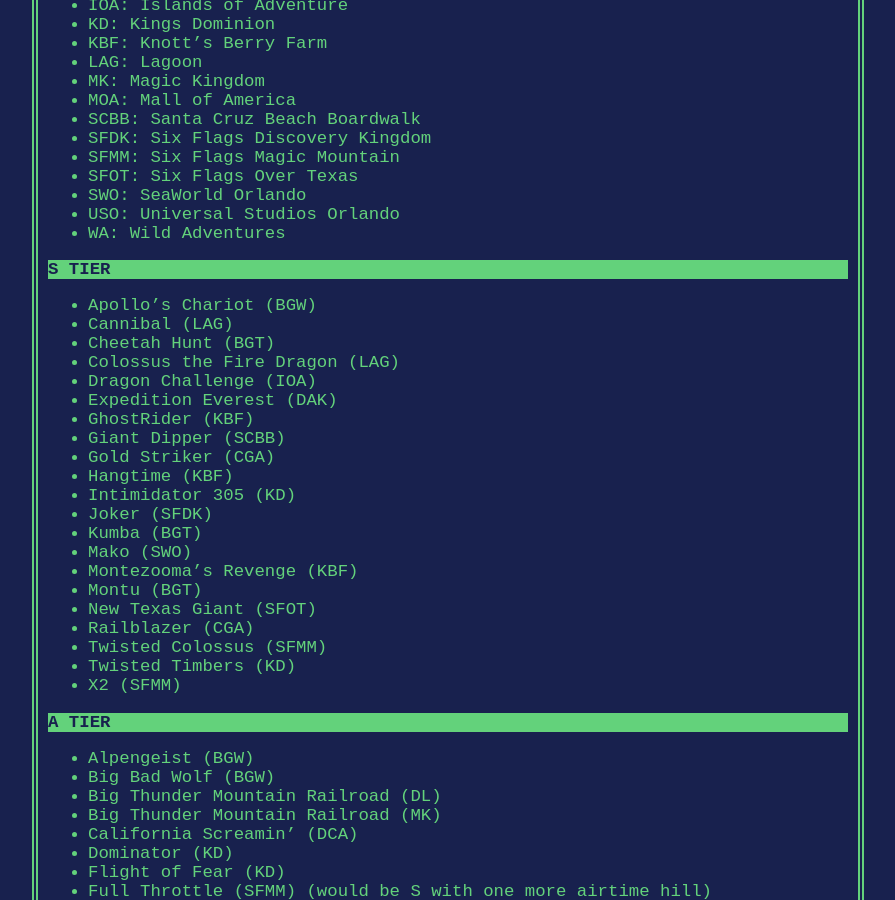
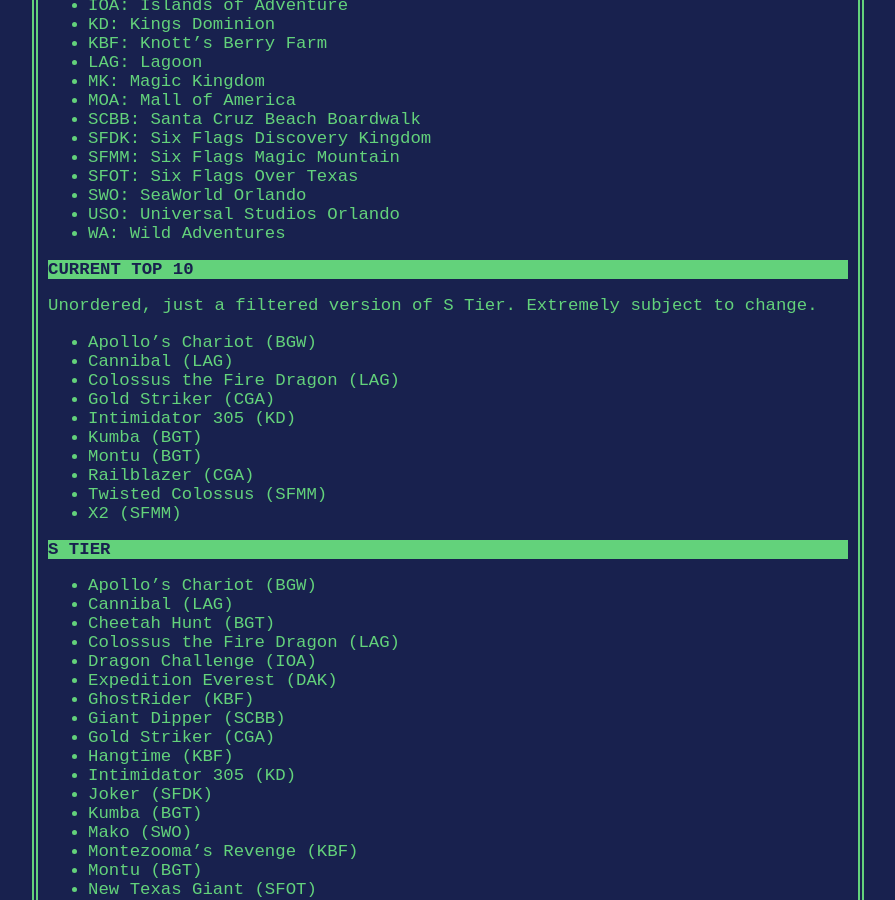
Before and after one commit to jkap/jkap-crimeteam, a Jekyll site: the page built from coaster-tiers.md, in a window 1280 px wide and 900 px high, scrolled down 340 px. Shown: the whole window, without its empty margins (192-1087 px from the left). Built offline with Jekyll 4.4.1, drawn with Linux system fonts in a browser that asks for light colours.

Commit message:
coaster updates

```diff
--- a/coaster-tiers.md
+++ b/coaster-tiers.md
@@ -32,6 +32,21 @@ all tiers sorted alphabetically
 - SWO: SeaWorld Orlando
 - USO: Universal Studios Orlando
 - WA: Wild Adventures
+
+## Current Top 10
+
+Unordered, just a filtered version of S Tier. Extremely subject to change.
+
+- Apollo’s Chariot (BGW)
+- Cannibal (LAG)
+- Colossus the Fire Dragon (LAG)
+- Gold Striker (CGA)
+- Intimidator 305 (KD)
+- Kumba (BGT)
+- Montu (BGT)
+- Railblazer (CGA)
+- Twisted Colossus (SFMM)
+- X2 (SFMM)
 
 ## S Tier
 
```
Also changed, not shown: index.md (+1 -1 lines).
